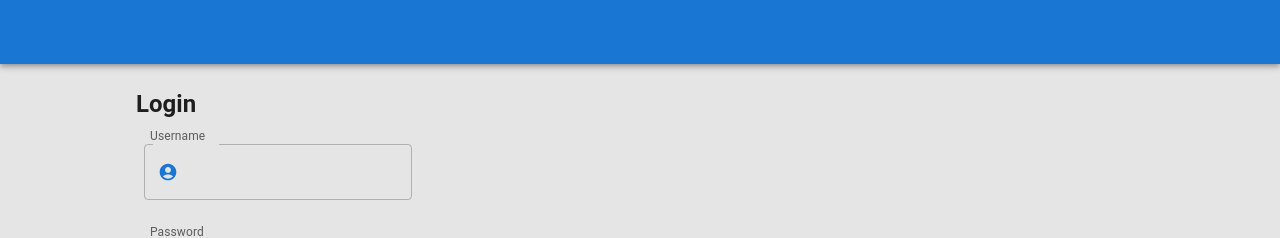
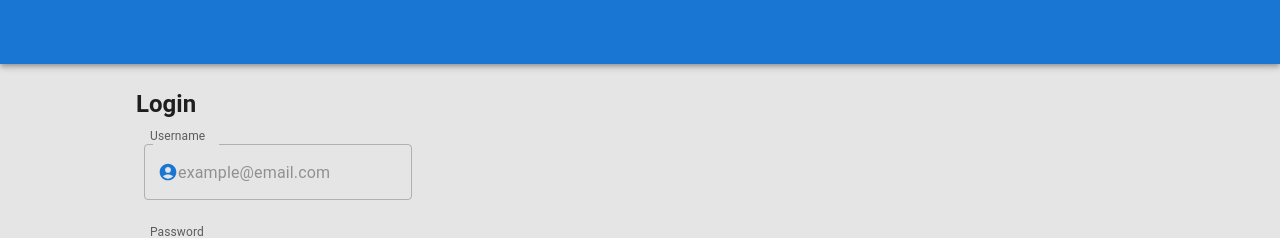
Before and after one commit to ChesterNyk/Login-Application-FE, a React (Vite) app: page /login in a window 1280 px wide. Shown: the top 238 px of the page. Built offline with nearby package versions, Linux system fonts and the light colour scheme.

Commit message:
Add placeholder to username
- add placeholder to username to show an example of how username will be input

```diff
--- a/src/components/TextField.jsx
+++ b/src/components/TextField.jsx
@@ -3,7 +3,7 @@ import { TextField } from "@mui/material";
 import { AccountCircle, Lock } from "@mui/icons-material";
 
 const TextFieldComponent = (props) => {
-    const { name, label, value, onChange } = props;
+    const { name, label, value, onChange, placeholder } = props;
     const inputType = name === "password" ? "password" : "text";
 
     const fieldIcons =
@@ -22,6 +22,7 @@ const TextFieldComponent = (props) => {
             margin="normal"
             value={value}
             onChange={onChange}
+            placeholder={placeholder}
             InputProps={{
                 startAdornment: fieldIcons,
             }}
--- a/src/features/Login.jsx
+++ b/src/features/Login.jsx
@@ -87,6 +87,7 @@ const Login = () => {
                             label={"Username"}
                             name={"username"}
                             value={formData.email}
+                            placeholder={"example@email.com"}
                             onChange={(e) =>
                                 handleInputChange("username", e.target.value)
                             }
```
